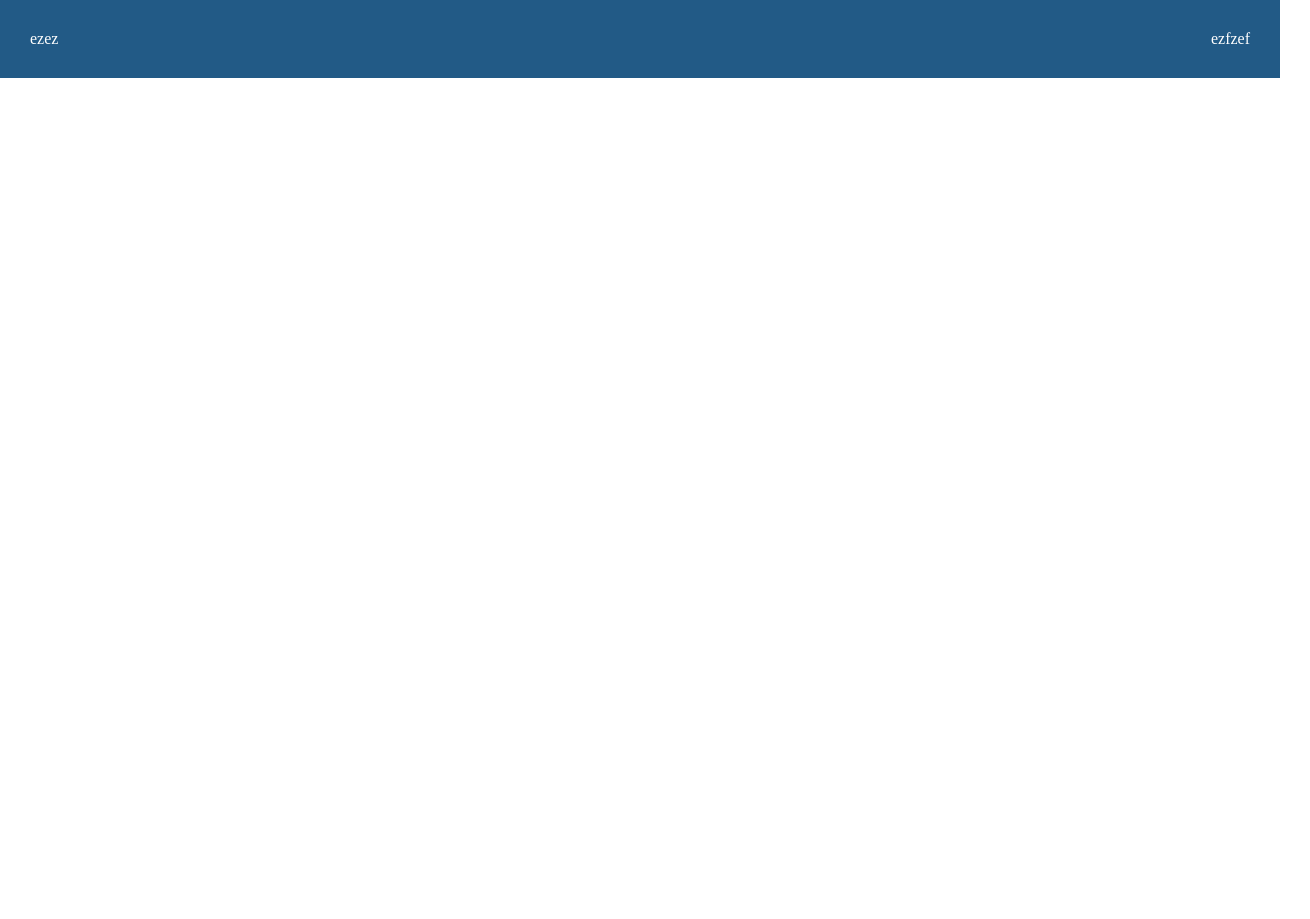
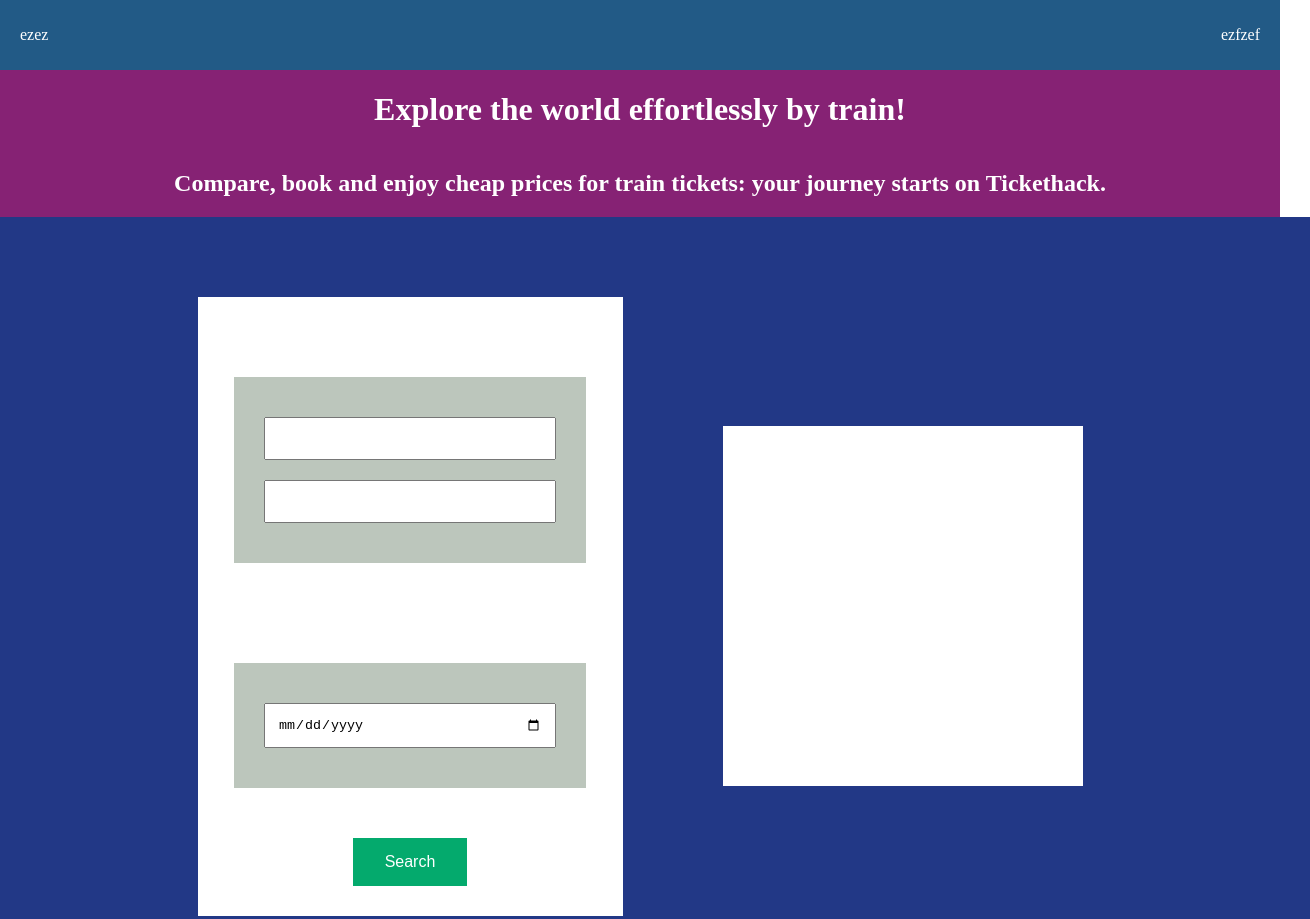
Before and after one commit to aurelienL1/tickethack-frontend, a website: page index.html in a window 1280 px wide. Shown: the whole page, 1310 px wide, since content can reach past the window. Before the commit the page ends 800 px from the top, so only its background shows below. Drawn offline with Linux system fonts and the light colour scheme.

Commit message:
html & css

```diff
--- a/index.html
+++ b/index.html
@@ -10,7 +10,27 @@
       <div id="pages-container">ezfzef</div>
     </div>
 
-    <div id="main"></div>
+    <div id="main">
+      <div id="header">
+        <h1>Explore the world effortlessly by train!</h1>
+        <h2>Compare, book and enjoy cheap prices for train tickets: your journey starts on Tickethack.</h2>
+      </div>
+
+      <div id="block-cards">
+        <div class="home-cards">
+          <div id="form">
+            <input type="text" name="Departure">
+            <input type="text" name="Arrival">
+          </div>
+          <div id="date">
+            <input type="date" name="date">
+          </div>
+          <button class="button"type="button">Search</button>
+        </div>
+        <div class="home-cards">RESULTS</div>
+      </div>
+    </div>
+
 
     <script src="script.js"></script>
   </body>
--- a/style.css
+++ b/style.css
@@ -1,14 +1,104 @@
 body {
-  min-height: 100vh;
+  height: 100vh;
   width: 100vw;
   margin: 0;
 }
 
 #navbar {
   display: flex;
+  height:30px;
   justify-content: space-between;
   align-items: center;
   color: white;
   background-color: #225a86;
+  padding: 20px;
+}
+
+#main {
+  display: flex;
+  background-image: ;
+  flex-direction: column;
+  justify-content: center;
+  align-items: center;
+  color: white;
+  background-color: #000000;
+}
+
+#header{
+  display: flex;
+  width: 100%;
+  flex-direction: column;
+  justify-content: center;
+  align-items: center;
+  color: white;
+  background-color: #862274;
+}
+
+#block-cards{
+  display: flex;
+  width: 100%;
+  justify-content: center;
+  align-items: center;
+  color: white;
+  background-color: #223886;
   padding: 30px;
 }
+
+.home-cards{
+  min-height: 300px;
+  min-width: 300px;
+  display: flex;
+  flex-direction: column;
+  justify-content: center;
+  align-items: center;
+  color: white;
+  background-color: #ffffff;
+  padding: 30px;
+  margin: 50px;
+}
+
+#form{
+  display: flex;
+  width: 80%;
+  flex-direction: column;
+  justify-content: center;
+  align-items: center;
+  color: white;
+  background-color: #bcc6bc;
+  padding: 30px;
+  margin: 50px;
+}
+#date{
+  display: flex;
+  width: 80%;
+  flex-direction: column;
+  justify-content: center;
+  align-items: center;
+  color: white;
+  background-color: #bcc6bc;
+  padding: 30px;
+  margin: 50px;
+}
+
+input[type=text] {
+  width: 100%;
+  padding: 12px;
+  margin: 10px 0;
+  box-sizing: border-box;
+}
+input[type=date] {
+  width: 100%;
+  padding: 12px;
+  margin: 10px 0;
+  box-sizing: border-box;
+}
+.button {
+  background-color: #04AA6D; /* Green */
+  border: none;
+  color: white;
+  padding: 15px 32px;
+  text-align: center;
+  text-decoration: none;
+  display: inline-block;
+  font-size: 16px;
+}
```
